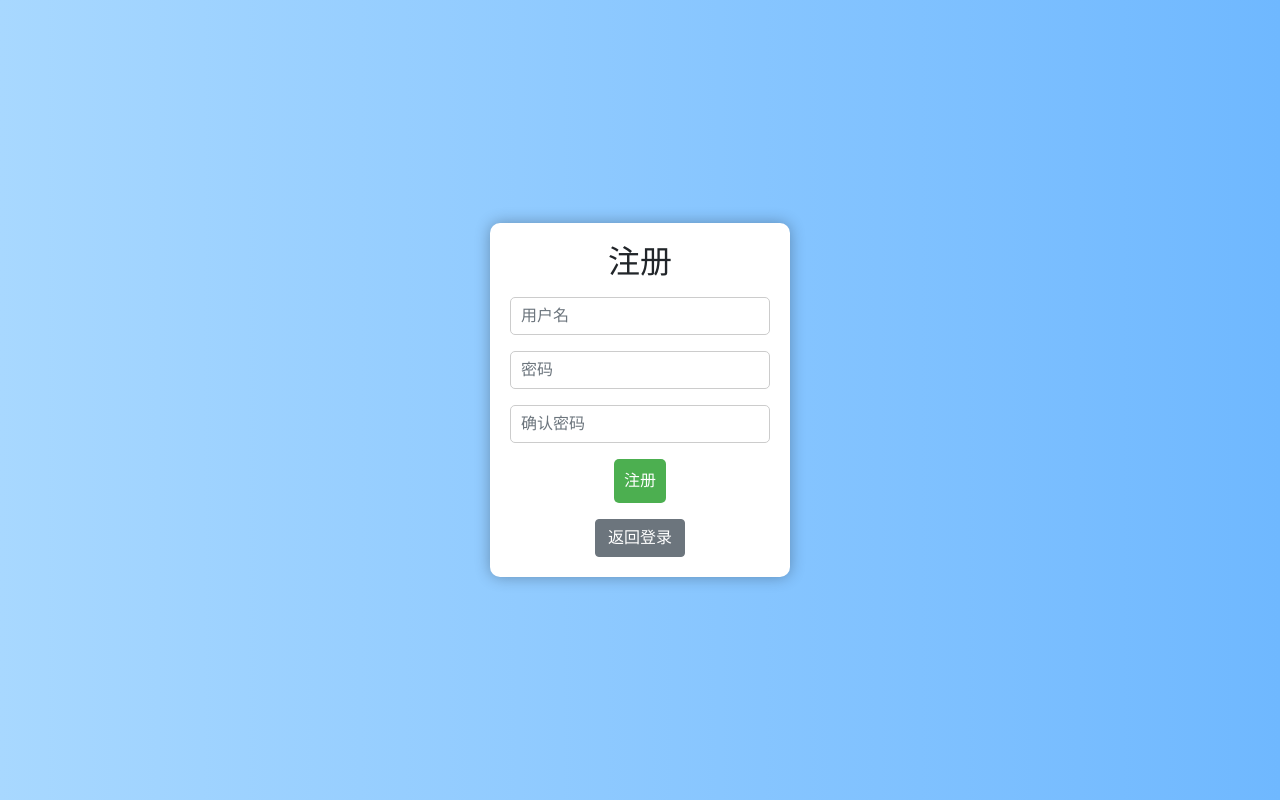
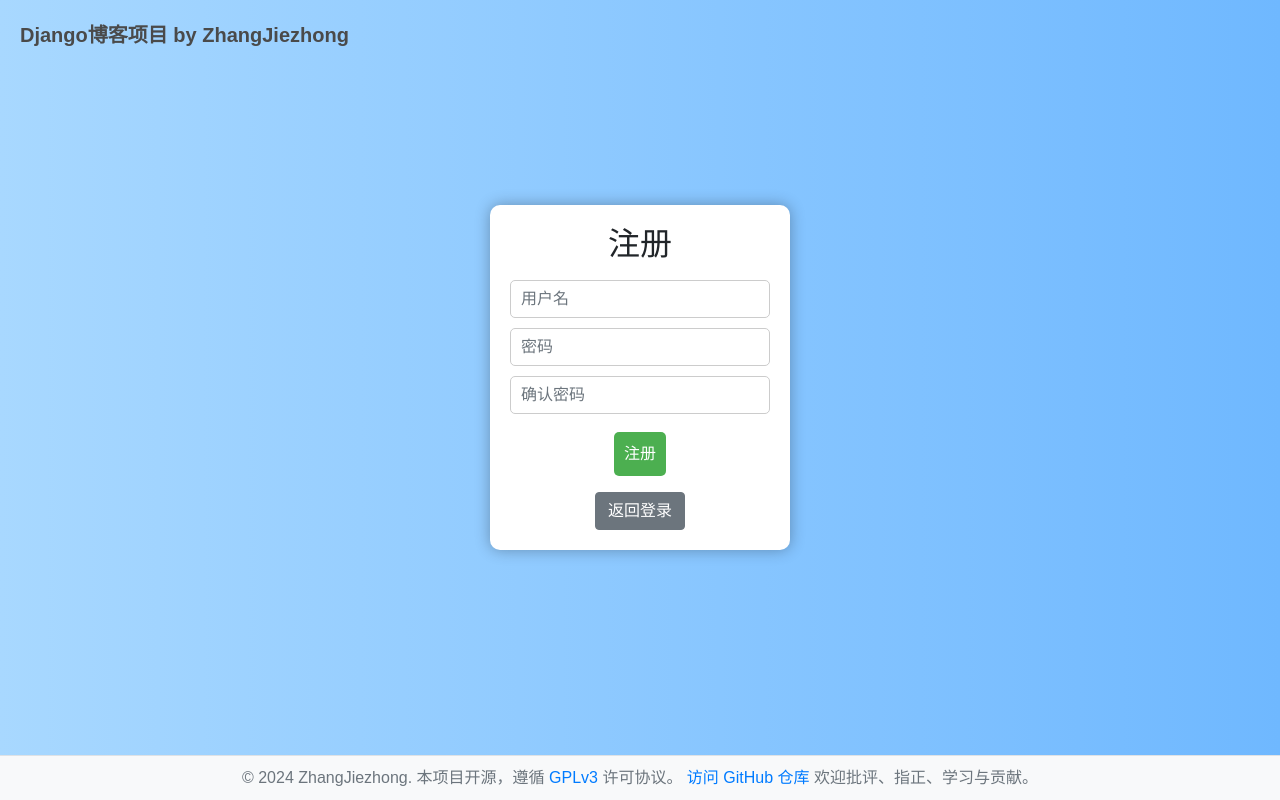
Before and after one commit to JayJoneCoder/django_blog, a Django app: page /register/ in a window 1280 px wide. Run offline with Django 5.2, Linux system fonts and the light colour scheme; some libraries are stand-ins or nearby versions.

Commit message:
Django blog 2024.10.30

```diff
--- a/demo1/views.py
+++ b/demo1/views.py
@@ -30,7 +30,6 @@ def doLogin(request):
         # 写 session
         request.session['username'] = user.username
         request.session['id'] = user.id
-        # 推荐使用 redirect 到 article_list，让该视图负责构造上下文（author_name/username 等）
         return redirect('main')
     else:
         # 登录失败，显示错误
@@ -58,7 +57,7 @@ def doAdd(request):
     Article.objects.create(**dicts)
 
     # 添加文章后，重定向到主界面
-    return redirect('main')  # 确保 'main' 是你在 urls.py 中定义的文章列表视图的名称
+    return redirect('main')
 
 
 
@@ -87,11 +86,11 @@ def doEdit(request, article_id):
         article.content = content
         article.c_id = c_id
 
-        # 保存文章，Django会自动处理 create_time 字段
+        # 保存文章，Django自动处理 create_time 字段
         article.save()
 
         # 编辑完成后重定向到文章列表或其它页面
-        return redirect('main')  # 或者使用其他适当的视图
+        return redirect('main')
 
 
 def article_list(request):
@@ -107,7 +106,7 @@ def article_list(request):
 def delete_article(request, article_id):
     # 检查用户是否已登录
     if 'id' not in request.session:
-        return redirect('login')  # 或者是适当的登录页面 URL
+        return redirect('login')
 
     if request.method == "POST":
         try:
@@ -163,4 +162,4 @@ def register(request):
 
 def logout_view(request):
     logout(request)
-    return redirect('login')  # 这里重定向到登录页面，可以根据需要调整
+    return redirect('login')  # 重定向到登录页面
--- a/djangoProject/urls.py
+++ b/djangoProject/urls.py
@@ -17,6 +17,7 @@ Including another URLconf
 from django.contrib import admin
 from django.urls import path
 from demo1 import views
+
 urlpatterns = [
     #path("admin/", admin.site.urls),
     path('', views.login, name='login'),  # 登录页面
@@ -27,11 +28,9 @@ urlpatterns = [
     path('doEdit/<int:article_id>/', views.doEdit, name='doEdit_article'),  # 处理编辑
     path('delete/<int:article_id>/', views.delete_article, name='delete_article'),  # 删除文章
     path('main/', views.article_list, name='main'),  # 文章列表
-    path('article/<int:article_id>/', views.article_detail, name='article_detail'),
+    path('article/<int:article_id>/', views.article_detail, name='article_detail'),  # 文章内容
     path('search/', views.search, name='search'),  # 搜索结果页面
-    path('register/', views.register, name='register'),
-    path('logout/', views.logout_view, name='logout'),
-
-
+    path('register/', views.register, name='register'),  # 注册
+    path('logout/', views.logout_view, name='logout'),  # 退出登录
 
 ]
--- a/templates/register.html
+++ b/templates/register.html
@@ -5,71 +5,108 @@
     <title>注册</title>
     <link href="https://stackpath.bootstrapcdn.com/bootstrap/4.5.2/css/bootstrap.min.css" rel="stylesheet">
     <style>
-        body {
-            background: linear-gradient(to right, #a8d8ff, #6fb8ff); /* 浅蓝色渐变背景 */
-            font-family: Arial, sans-serif; /* 字体 */
-            display: flex; /* 使用 Flexbox */
-            justify-content: center; /* 水平居中 */
-            align-items: center; /* 垂直居中 */
-            height: 100vh; /* 100% 视口高度 */
-            margin: 0; /* 取消默认边距 */
-            position: relative; /* 相对定位 */
-            overflow: hidden; /* 防止滚动条出现 */
+        html, body {
+            height: 100%;
+            margin: 0;
+            font-family: Arial, sans-serif;
+            background: linear-gradient(to right, #a8d8ff, #6fb8ff);
+        }
+
+        .wrapper {
+            min-height: 100%;
+            display: flex;
+            flex-direction: column;
+        }
+
+        .main-content {
+            flex: 1;
+            display: flex;
+            justify-content: center;
+            align-items: center;
         }
 
         .register-container {
-            background-color: white; /* 白色背景 */
-            padding: 20px; /* 内边距 */
-            border-radius: 10px; /* 圆角 */
-            box-shadow: 0 0 15px rgba(0, 0, 0, 0.3); /* 阴影 */
-            width: 300px; /* 宽度 */
-            text-align: center; /* 文本居中 */
+            background-color: white;
+            padding: 20px;
+            border-radius: 10px;
+            box-shadow: 0 0 15px rgba(0, 0, 0, 0.3);
+            width: 300px;
+            text-align: center;
         }
 
         input[type="text"], input[type="password"] {
-            width: 100%; /* 100% 宽度 */
-            padding: 10px; /* 内边距 */
-            margin: 10px 0; /* 上下外边距 */
-            border: 1px solid #ccc; /* 边框 */
-            border-radius: 5px; /* 圆角 */
+            width: 100%;
+            padding: 10px;
+            margin: 10px 0;
+            border: 1px solid #ccc;
+            border-radius: 5px;
         }
 
         input[type="submit"] {
-            background-color: #4CAF50; /* 绿色 */
-            color: white; /* 白色文字 */
-            border: none; /* 无边框 */
-            padding: 10px; /* 内边距 */
-            border-radius: 5px; /* 圆角 */
-            cursor: pointer; /* 鼠标指针样式 */
-            font-size: 16px; /* 字体大小 */
+            background-color: #4CAF50;
+            color: white;
+            border: none;
+            padding: 10px;
+            border-radius: 5px;
+            cursor: pointer;
+            font-size: 16px;
         }
 
         input[type="submit"]:hover {
-            background-color: #45a049; /* 鼠标悬停时颜色变化 */
+            background-color: #45a049;
+        }
+
+        .project-title {
+            position: absolute;
+            top: 20px;
+            left: 20px;
+            font-size: 20px;
+            color: #4A4A4A;
+            font-weight: bold;
+        }
+
+        footer {
+            background-color: #f8f9fa;
+            text-align: center;
+            padding: 10px 0;
+            border-top: 1px solid #dee2e6;
+            width: 100%;
+        }
+
+        footer p {
+            margin: 0;
+            color: #6c757d;
         }
     </style>
 </head>
 <body>
+    <div class="wrapper">
+        <div class="project-title">Django博客项目 by ZhangJiezhong</div>
+
+        <div class="main-content">
             <div class="register-container">
                 <h2>注册</h2>
                 <form action="/register/" method="post" class="mt-3">
                     {% csrf_token %}
-            <div class="form-group">
                     <input type="text" name="username" class="form-control" placeholder="用户名" required />
-            </div>
-            <div class="form-group">
                     <input type="password" name="password" class="form-control" placeholder="密码" required />
-            </div>
-            <div class="form-group">
                     <input type="password" name="confirm_password" class="form-control" placeholder="确认密码" required />
-            </div>
-            <input type="submit" value="注册" class="btn btn-primary"/>
-            <!-- 在注册容器的底部添加返回登录按钮 -->
+                    <input type="submit" value="注册" class="btn btn-primary mt-2"/>
                     <div class="mt-3">
                         <a href="{% url 'login' %}" class="btn btn-secondary">返回登录</a>
                     </div>
+                </form>
+            </div>
+        </div>
 
-        </form>
+        <footer>
+            <p>
+                © 2024 ZhangJiezhong. 本项目开源，遵循
+                <a href="https://www.gnu.org/licenses/gpl-3.0.html" target="_blank">GPLv3</a> 许可协议。
+                <a href="https://github.com/JayJoneCoder/django_blog" target="_blank">访问 GitHub 仓库</a>
+                欢迎批评、指正、学习与贡献。
+            </p>
+        </footer>
     </div>
 </body>
 </html>
```
Also changed, not shown: templates/add.html (+10 -3 lines), templates/article_detail.html (+27 -8 lines), templates/edit.html (+7 -2 lines), templates/login.html (+82 -32 lines), templates/main.html (+36 -21 lines), templates/search.html (+25 -7 lines), db.sqlite3. Lines whose indentation alone changed are shown as unchanged.
